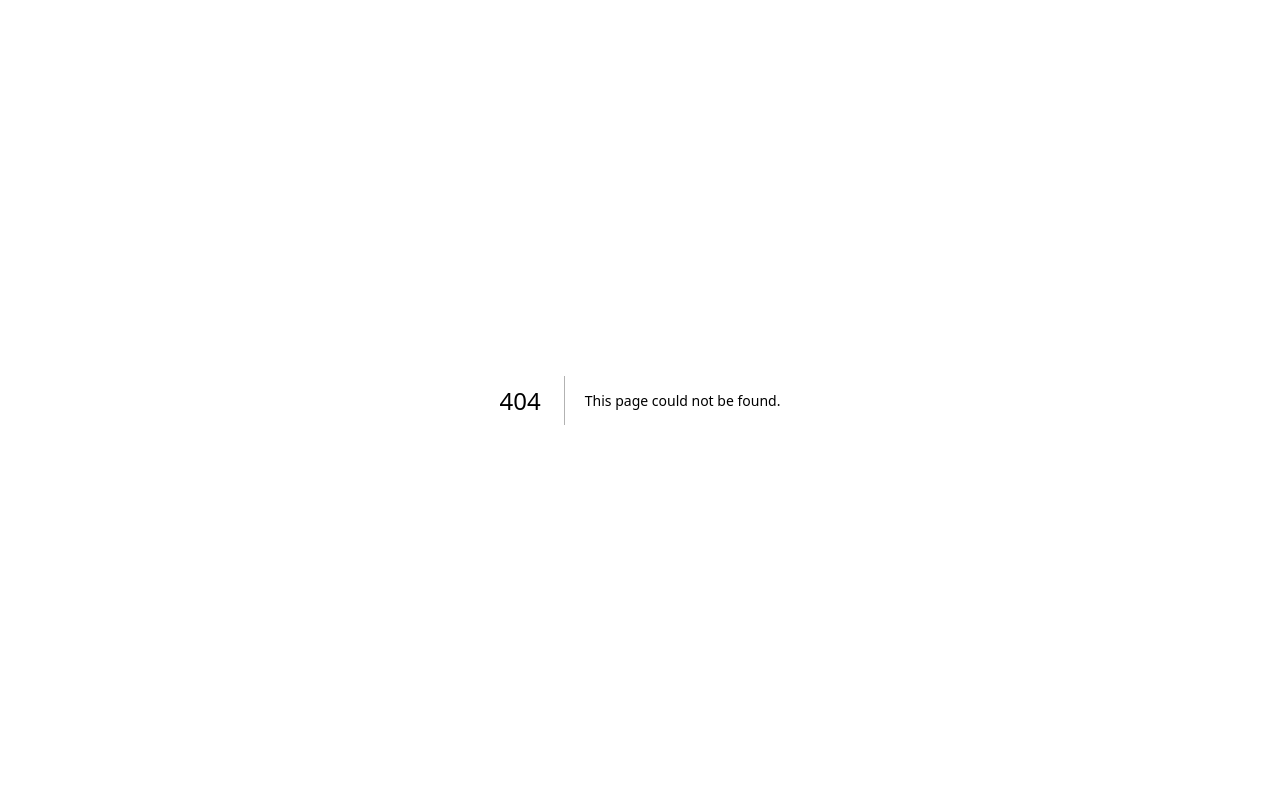
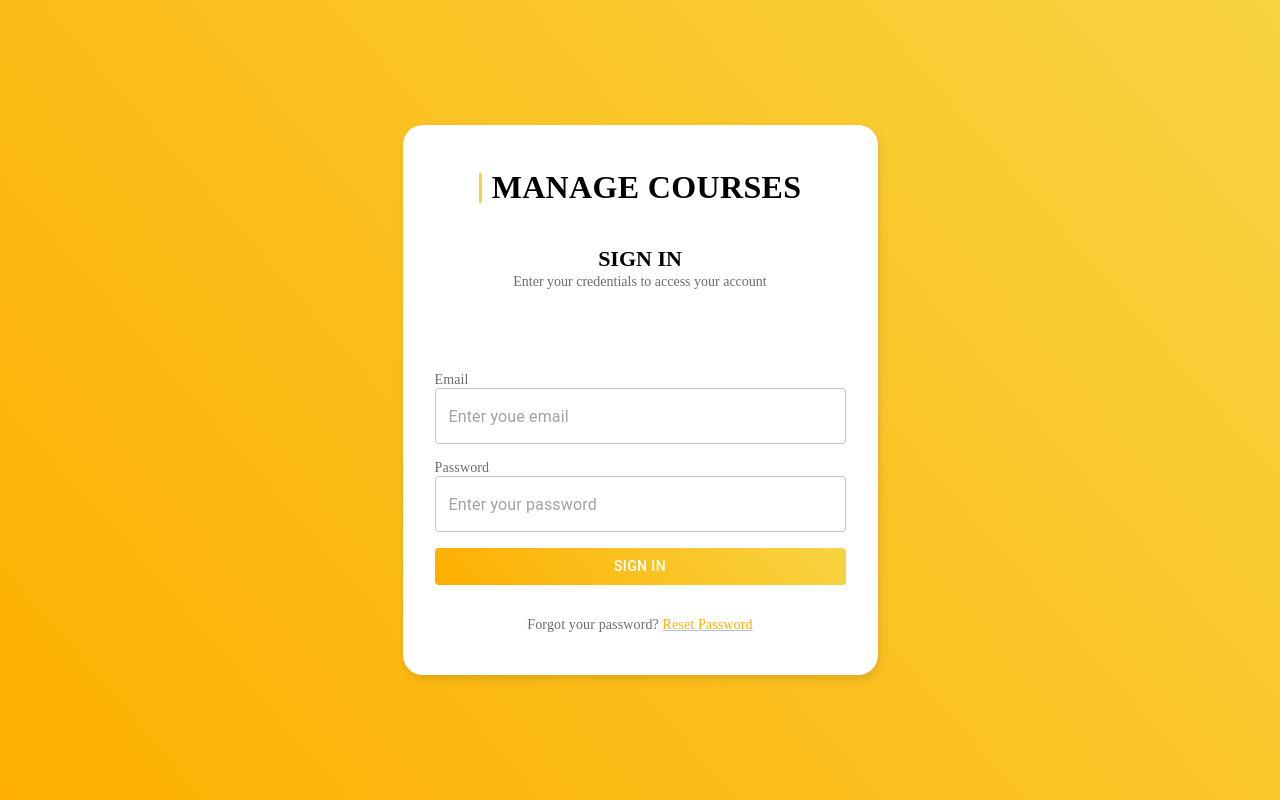
Before and after one commit to omer-khvci/sikayetvartask, a Next.js app: page /user/login in a window 1280 px wide. Before the commit this address had no page. Built offline with nearby package versions, Linux system fonts and the light colour scheme; sample sign-in values are in the browser's storage.

Commit message:
login ekranı tamamlandı

```diff
--- /dev/null
+++ b/src/context/AuthContext.js
@@ -0,0 +1,51 @@
+import { useRouter } from "next/router";
+
+const { createContext, useState, useEffect } = require("react");
+
+const defaultProvider = {
+    user: null,
+    login: Promise.resolve(),
+    init: Promise.resolve()
+}
+
+const AuthContext = createContext(defaultProvider)
+
+const AuthProvider = ({ children }) => {
+    const router = useRouter()
+
+    const [user, setUser] = useState(null)
+    const login = (data) => {
+        debugger
+        const { userName, password } = data
+        //TODO: userName parola kontrolü yap.
+
+        localStorage.setItem('userInfo', JSON.stringify(data))
+
+        return true;
+    }
+
+    const init = () => {
+        const user = localStorage.getItem('userInfo')
+        if (!user) {
+            router.push('user/login')
+        }
+        setUser(JSON.parse(user))
+
+    }
+
+    useEffect(() => {
+        init()
+
+    }, [])
+
+    const value = {
+        user: user,
+        login: login,
+        init: init
+    }
+
+
+    return <AuthContext.Provider value={value}>{children}</AuthContext.Provider>
+}
+
+export { AuthContext, AuthProvider }
--- /dev/null
+++ b/src/hooks/useAuth.jsx
@@ -0,0 +1,6 @@
+import { AuthContext } from "@/context/AuthContext";
+import { useContext } from "react";
+
+const useAuth = () => useContext(AuthContext)
+
+export default useAuth
--- a/src/pages/_app.js
+++ /dev/null
@@ -1,26 +0,0 @@
-
-import Head from "next/head"
-import { Box } from '@mui/material'
-
-const App = (props) => {
-    const { Component, pageProps } = props
-
-    console.log(props)
-
-    return (
-        <>
-            <Head>
-                <title>{`ŞikayetVar Task`}</title>
-                <meta name='viewport' content='initial-scale=1, width=device-width' />
-            </Head>
-            <Box>
-                <Component />
-            </Box>
-
-
-        </>
-    )
-}
-
-
-export default App
--- /dev/null
+++ b/src/pages/_app.jsx
@@ -0,0 +1,34 @@
+
+import Head from "next/head"
+import { Box, ThemeProvider } from '@mui/material'
+import { AuthProvider } from "@/context/AuthContext"
+import { unstable_createMuiStrictModeTheme } from '@mui/material/styles';
+
+const theme = unstable_createMuiStrictModeTheme();
+
+const App = (props) => {
+    const { Component, pageProps } = props
+
+    console.log(props)
+
+    return (
+        <>
+            <Head>
+                <title>{`ŞikayetVar Task`}</title>
+                <meta name='viewport' content='initial-scale=1, width=device-width' />
+            </Head>
+            <Box>
+                <AuthProvider>
+                    <ThemeProvider theme={theme}>
+                        <Component />
+                    </ThemeProvider>
+                </AuthProvider>
+            </Box>
+
+
+        </>
+    )
+}
+
+
+export default App
--- a/src/pages/_document.js
+++ b/src/pages/_document.jsx
@@ -19,7 +19,7 @@ class CustomDocument extends Document {
 
                 <link rel='shortcut icon' href='/images/favicon.png' />
             </Head>
-            <body>
+            <body style={{margin :"0"}}>
                 <Main />
                 <NextScript />
             </body>
--- /dev/null
+++ b/src/pages/user/login.jsx
@@ -0,0 +1,153 @@
+import useAuth from "@/hooks/useAuth"
+import styled from "@emotion/styled"
+import { Box, Button, FormControl, InputBase, InputLabel, Link, TextField, alpha } from "@mui/material"
+import { useRouter } from "next/router"
+import Typography from '@mui/material/Typography';
+import { useState } from "react";
+
+const LoginBox = styled(Box)(({ theme }) => ({
+    background: `linear-gradient(49deg, #FEAF00 0%, #F8D442 100%);`,
+    width: '100%',
+    height: "100vh",
+    display: 'flex',
+    justifyContent: 'center',
+    alignItems: 'center'
+}))
+
+const LoginCard = styled(Box)(({ theme }) => ({
+    width: '475px',
+    height: '550px',
+    background: '#FFF',
+    flexShrink: "0",
+    borderRadius: "20px",
+    boxShadow: "2px 5px 10px 0px rgba(0, 0, 0, 0.10)"
+}))
+
+const LoginHeader = styled(Box)(({ theme }) => ({
+    paddingTop: "44px",
+    textAlign: 'center',
+    display: 'flex',
+    justifyContent: 'center',
+    alignItems: 'center'
+}))
+
+const HeaderDivider = styled(Box)(({ theme }) => ({
+    width: '3px',
+    height: '30px',
+    display: 'inline-block',
+    background: "#F8D442",
+    marginRight: '10px'
+}))
+
+
+
+const Login = () => {
+    const auth = useAuth()
+    const router = useRouter()
+    const [form, setForm] = useState({ userName: '', password: '' })
+
+
+    const login = async () => {
+
+        const response = await auth.login({ userName: form.userName, password: form.password });
+
+        if (response === true) {
+            await auth.init();
+            router.replace('/')
+        }
+
+    }
+
+    return <LoginBox sx={{}}>
+
+        <LoginCard sx={{}}>
+
+            <LoginHeader >
+                <HeaderDivider />
+                <Typography sx={{
+                    fontSize: '32px',
+                    fontFamily: 'Montserrat',
+                    color: '#000',
+                    fontStyle: "normal",
+                    fontWeight: "700",
+                    lineHeight: "normal",
+                    textAlign: "center",
+                    display: 'inline-block'
+
+
+                }} component={'h3'} variant="body2"  >MANAGE COURSES</Typography>
+            </LoginHeader>
+
+            <Box sx={{ textAlign: 'center', mt: 5 }}>
+                <Typography variant="body" component={'p'} sx={{
+                    color: "#000",
+                    fontSize: "22px",
+                    fontFamily: "Montserrat",
+                    fontStyle: "normal",
+                    fontWeight: "600",
+                    lineHeight: "normal",
+                    textTransform: "uppercase",
+
+                }}>SIGN IN</Typography>
+                <Typography variant="body" sx={{
+                    color: '#6C6C6C',
+                    fontSize: '14px',
+                    fontFamily: 'Montserrat',
+                    fontStyle: 'normal',
+                    fontWeight: '400',
+                    lineHeight: 'normal',
+                }}>Enter your credentials to access your account</Typography>
+            </Box>
+
+
+            <Box sx={{ marginTop: '50px', p: 4, w: 100 }}>
+                <FormControl fullWidth sx={{ mb: 2 }}>
+                    <Typography sx={{
+                        color: '#6C6C6C',
+                        fontSize: '14px',
+                        fontFamily: 'Montserrat',
+                        fontStyle: 'normal',
+                        fontWeight: '500',
+                        lineHeight: 'normal',
+                    }}>Email</Typography>
+                    <TextField id="email" placeholder="Enter youe email" type="text" onChange={e => setForm({ ...form, userName: e.target.value })} />
+                </FormControl>
+
+                <FormControl fullWidth sx={{ mb: 2 }}>
+                    <Typography sx={{
+                        color: '#6C6C6C',
+                        fontSize: '14px',
+                        fontFamily: 'Montserrat',
+                        fontStyle: 'normal',
+                        fontWeight: '500',
+                        lineHeight: 'normal',
+                    }}>Password</Typography>
+                    <TextField type="password" id="password" placeholder="Enter your password" onChange={e => setForm({ ...form, password: e.target.value })} />
+                </FormControl>
+
+                <Button onClick={login} fullWidth sx={{
+                    color: 'white',
+                    background: 'linear-gradient(49deg, #FEAF00 0%, #F8D442 100%)'
+                }}>SIGN IN</Button>
+            </Box>
+            <Box textAlign={'center'}>
+                <Typography sx={{
+                    color: '#6C6C6C',
+                    fontSize: '14px',
+                    fontFamily: 'Montserrat',
+                    fontStyle: 'normal',
+                    fontWeight: '400',
+                    lineHeight: 'normal',
+                }}>
+                    Forgot your password? <Link sx={{ color: '#FEAF00' }}
+                    > Reset Password</Link>
+                </Typography>
+            </Box>
+        </LoginCard>
+
+
+    </LoginBox >
+}
+
+
+export default Login
```
Also changed, not shown: src/pages/index.jsx (renamed from src/pages/index.js).
